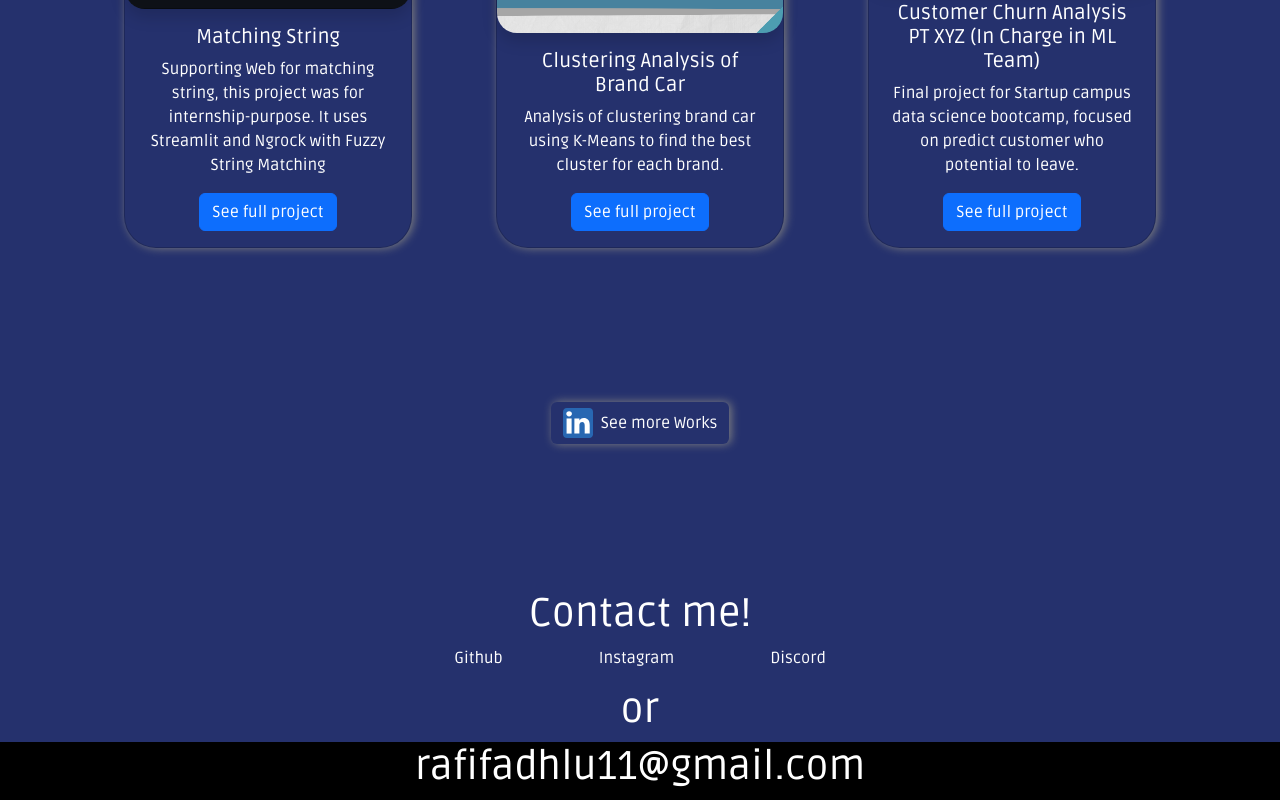
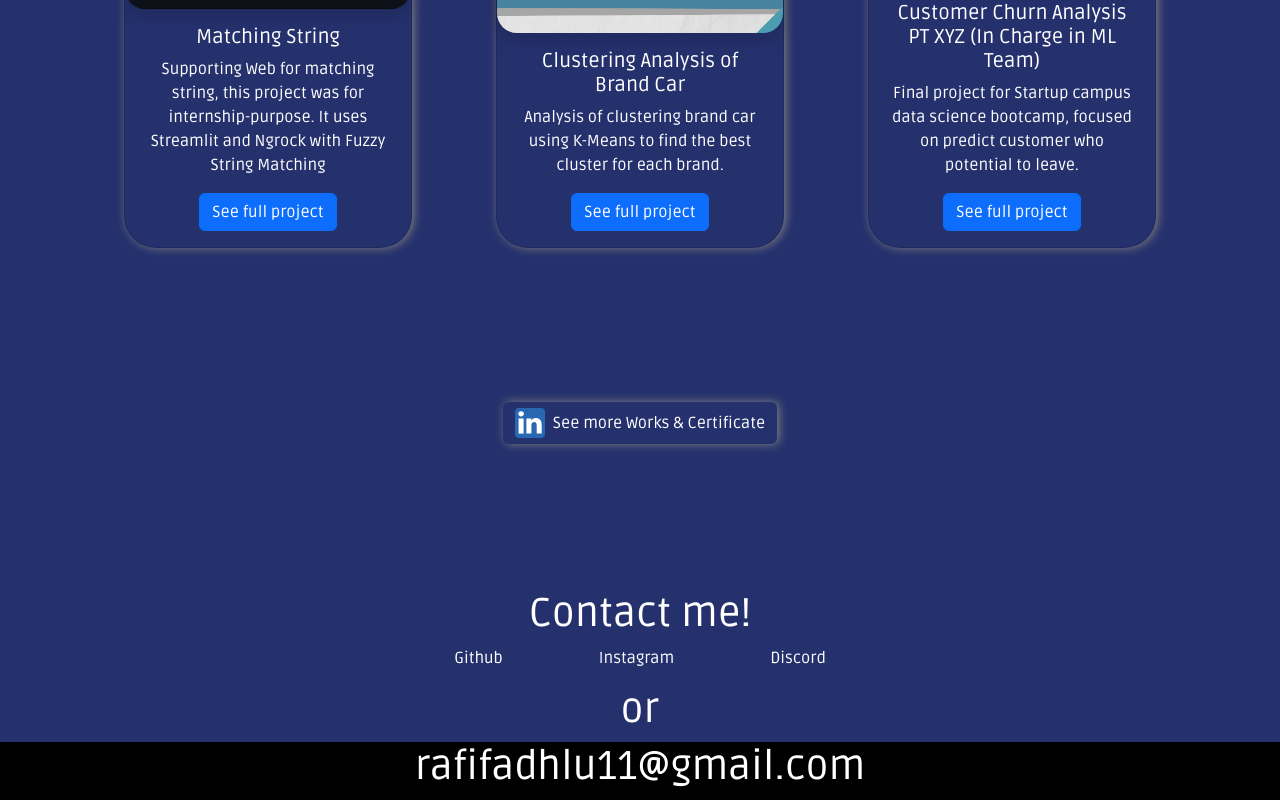
Before and after one commit to rafifadhlu/profile-website-ReactJS, a React (Vite) app: page /porto in a window 1280 px wide. Shown: the part 1038-1838 px from the top of the page. Built offline with nearby package versions, Linux system fonts and the light colour scheme; a web font is replaced by a local one.

Commit message:
[update] change project link

```diff
--- a/src/pages/Portofolio.jsx
+++ b/src/pages/Portofolio.jsx
@@ -35,21 +35,21 @@ let data = [
     {
       id: 5,
       image: tesString,
-      link: "Matching String",
+      link: "https://colab.research.google.com/drive/148RP5j57VYJCdCgWT-1kuEZq5lXJj2Al?usp=sharing",
       title: "Matching String",
       description: "Supporting Web for matching string, this project was for internship-purpose. It uses Streamlit and Ngrock with Fuzzy String Matching",
     },
     {
       id: 6,
       image: Clusteringpic,
-      link: "https://drive.google.com/drive/u/1/folders/1x32kCQDv2e7lQnaKCK0QgkiyPf1Uge2f",
+      link: "https://drive.google.com/file/d/1_n7DR08fcBHfctJdWsz7q7c9dJu2tYzl/view?usp=drive_link",
       title: "Clustering Analysis of Brand Car",
       description: "Analysis of clustering brand car using K-Means to find the best cluster for each brand.",
     },
     {
       id: 7,
       image: MLPic,
-      link: "https://drive.google.com/drive/u/1/folders/1x32kCQDv2e7lQnaKCK0QgkiyPf1Uge2f",
+      link: "https://drive.google.com/file/d/1X_5x-28_q61_OrLBqz-SKL6PY-K1WGdo/view?usp=drive_link",
       title: "Customer Churn Analysis PT XYZ (In Charge in ML Team)",
       description: "Final project for Startup campus data science bootcamp, focused on predict customer who potential to leave. ",
     },
@@ -65,11 +65,12 @@ function Portofolio() {
             <Button
           className="btn-activity"
           variant="primary"
+          target="_blank"
           href="https://www.linkedin.com/in/rafifadhlu/"
         >
           <img src={PortofPic} alt="" width="30" />
           <span className="ms-2">
-            See more Works
+            See more Works & Certificate
           </span>
         </Button>
            </div>
```
